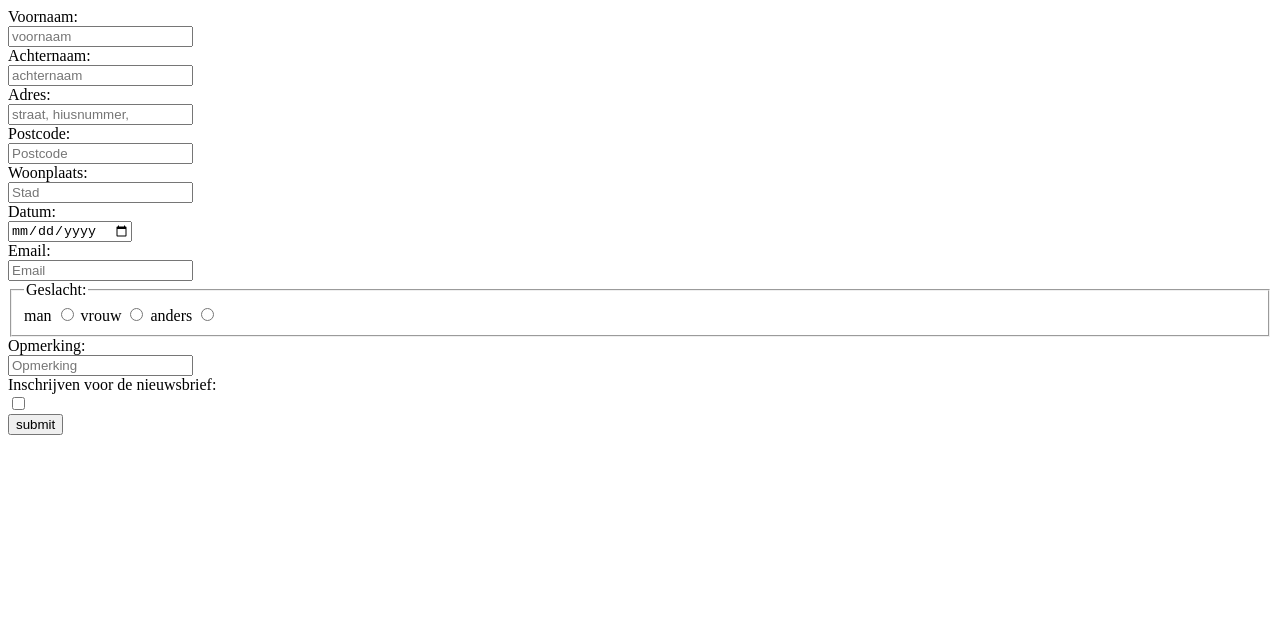
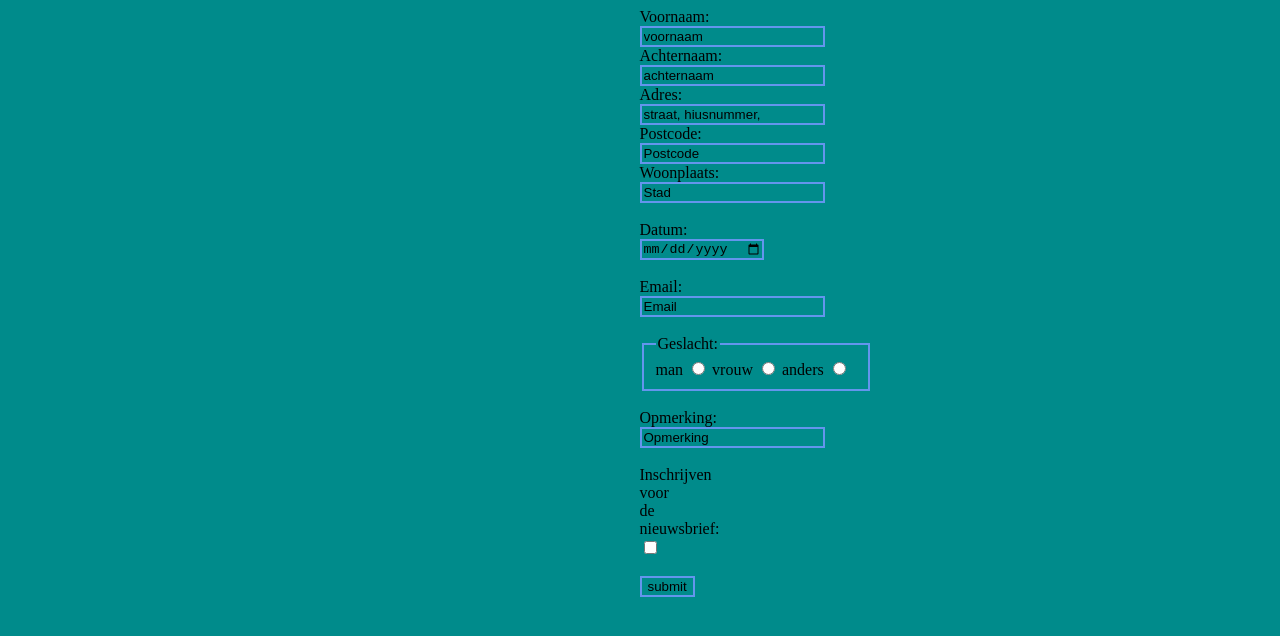
Before and after one commit to jhertogs/html-css2, a plain HTML site: page index.html in a window 1280 px wide. Drawn offline with Linux system fonts and the light colour scheme.

Commit message:
added styles.css

```diff
--- a/index.html
+++ b/index.html
@@ -2,45 +2,50 @@
 <html>
     <head>
         <title>listing 5.1</title>
+        <link rel="stylesheet" href="styles.css">
     </head>
-    <body>
+    <body class="body">
+        <div class="form">
         <form action="mailto: tamashertogs@gmail.com" method="post">
-            <label for="fname">Voornaam:</label>
+            <label  for="fname">Voornaam:</label>
             <br>
-            <input type="text" id="fname" name="fname" placeholder="voornaam" value="" required>
+            <input class="input" type="text" id="fname" name="fname" placeholder="voornaam" value="" maxlength="100" required >
             <br>
 
             <label for="lname">Achternaam:</label>
             <br>
-            <input type="text" id="lname" name="lname" placeholder="achternaam" value="" required>
+            <input class="input" type="text" id="lname" name="lname" placeholder="achternaam" value="" maxlength="100" required>
             <br>
 
             <label for="adres">Adres:</label>
             <br>
-            <input type="text" id="adres" name="adres" placeholder="straat, hiusnummer," value=""required>
+            <input class="input" type="text" id="adres" name="adres" placeholder="straat, hiusnummer," value="" maxlength="100" required>
             <br>
 
             <label for="Postcode">Postcode:</label>
             <br>
-            <input type="text" id="Postcode" name="Postcode" placeholder="Postcode" value="" required>
+            <input class="input" type="text" id="Postcode" name="Postcode" placeholder="Postcode" value="" maxlength="6" required>
             <br>
 
             <label for="Woonplaats">Woonplaats:</label>
             <br>
-            <input type="text" id="Woonplaats" name="Woonplaats" placeholder="Stad" value="" required>
+            <input class="input" type="text" id="Woonplaats" name="Woonplaats" placeholder="Stad" value="" maxlength="100" required>
+            <br>
             <br>
 
             <label for="date">Datum:</label>
             <br>
-            <input type="date" id="date" name="date" placeholder="Datum" required>
+            <input class="input" type="date" id="date" name="date" placeholder="Datum" required>
+            <br>
             <br>
 
             <label for="email">Email:</label>
             <br>
-            <input type="email" id="email" name="email" placeholder="Email" required>
+            <input class="input" type="email" id="email" name="email" placeholder="Email" required>
+            <br>
             <br>
 
-            <fieldset>
+            <fieldset class="field">
                 <legend>Geslacht:</legend>
             <label for="radio1">man</label>
             <input type="radio" id="radio1" name="gendr" required value="man">
@@ -50,20 +55,24 @@
             <input type="radio" id="radio3" name="gendr" value="anders">
             <br>
             </fieldset>
+            <br>
 
 
             <label for="opmerking">Opmerking:</label>
             <br>
-            <input type="textarea" id="opmerking" name="opmerking" placeholder="Opmerking" required>
+            <input class="input" type="textarea" id="opmerking" name="opmerking" placeholder="Opmerking" maxlength="400" required>
+            <br>
             <br>
 
             <label for="nieuws">Inschrijven voor de nieuwsbrief:</label>
             <br>
             <input type="checkbox" id="nieuws" name="nieuws" placeholder="Inschrijven voor de nieuwsbrief.">
             <br>
+            <br>
 
-            <input type="submit" value="submit">
+            <input class="input" type="submit" value="submit">
         </form>
+        </div>
 
     </body>
 </html>
--- /dev/null
+++ b/styles.css
@@ -0,0 +1,26 @@
+.form {
+
+margin:auto;
+width:1px;
+}
+
+.field {
+    width: 200px;
+    height: 36px;
+    border-color: cornflowerblue;
+    border-style: solid;
+}
+
+.body {
+    background-color: darkcyan;
+}
+
+.input {
+   background-color: darkcyan;
+   border-color: cornflowerblue;
+   border-style: solid;
+}
+
+::placeholder {
+    color: black;
+}
```
